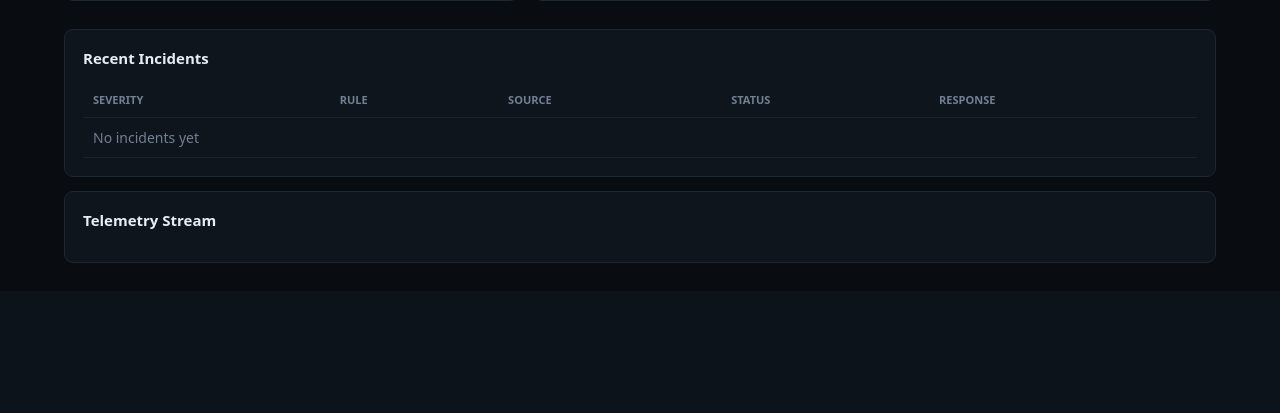
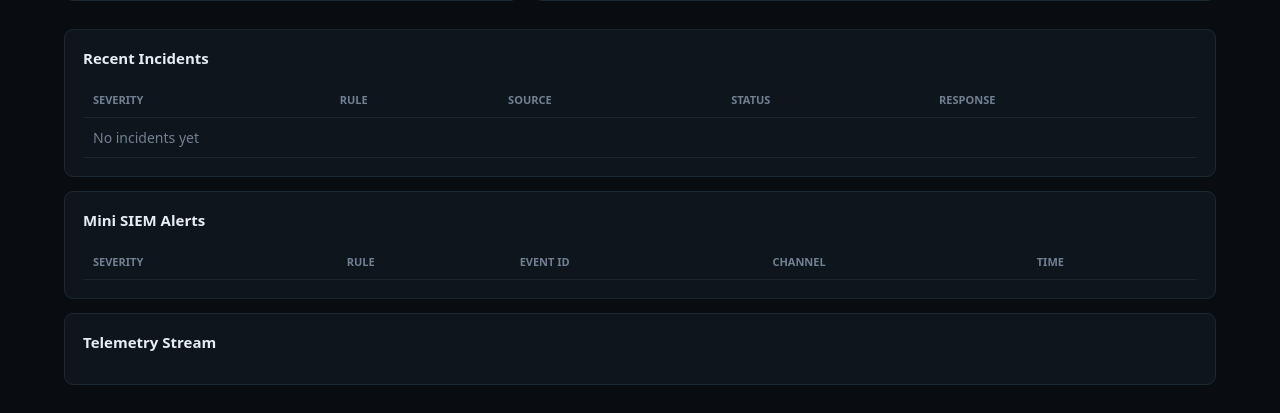
Before and after one commit to tavishshukla/LAN-Attack-Simulator-Defender, a Flask app: page / in a window 1280 px wide. Shown: the part 513-926 px from the top of the page. Before the commit the page ends 776 px from the top, so only its background shows below. Run offline with Flask 3, Linux system fonts and the light colour scheme; data that the repository does not hold is empty.

Commit message:
added mini SIEM alerts to the dashboard

```diff
--- a/webapp/templates/index.html
+++ b/webapp/templates/index.html
@@ -31,6 +31,10 @@
       <div class="table-wrap"><table><thead><tr><th>Severity</th><th>Rule</th><th>Source</th><th>Status</th><th>Response</th></tr></thead><tbody id="incidents"></tbody></table></div>
     </section>
     <section class="panel">
+      <h2>Mini SIEM Alerts</h2>
+      <div class="table-wrap"><table><thead><tr><th>Severity</th><th>Rule</th><th>Event ID</th><th>Channel</th><th>Time</th></tr></thead><tbody id="siem-alerts"></tbody></table></div>
+    </section>
+    <section class="panel">
       <h2>Telemetry Stream</h2>
       <div id="events" class="events"></div>
     </section>
```
